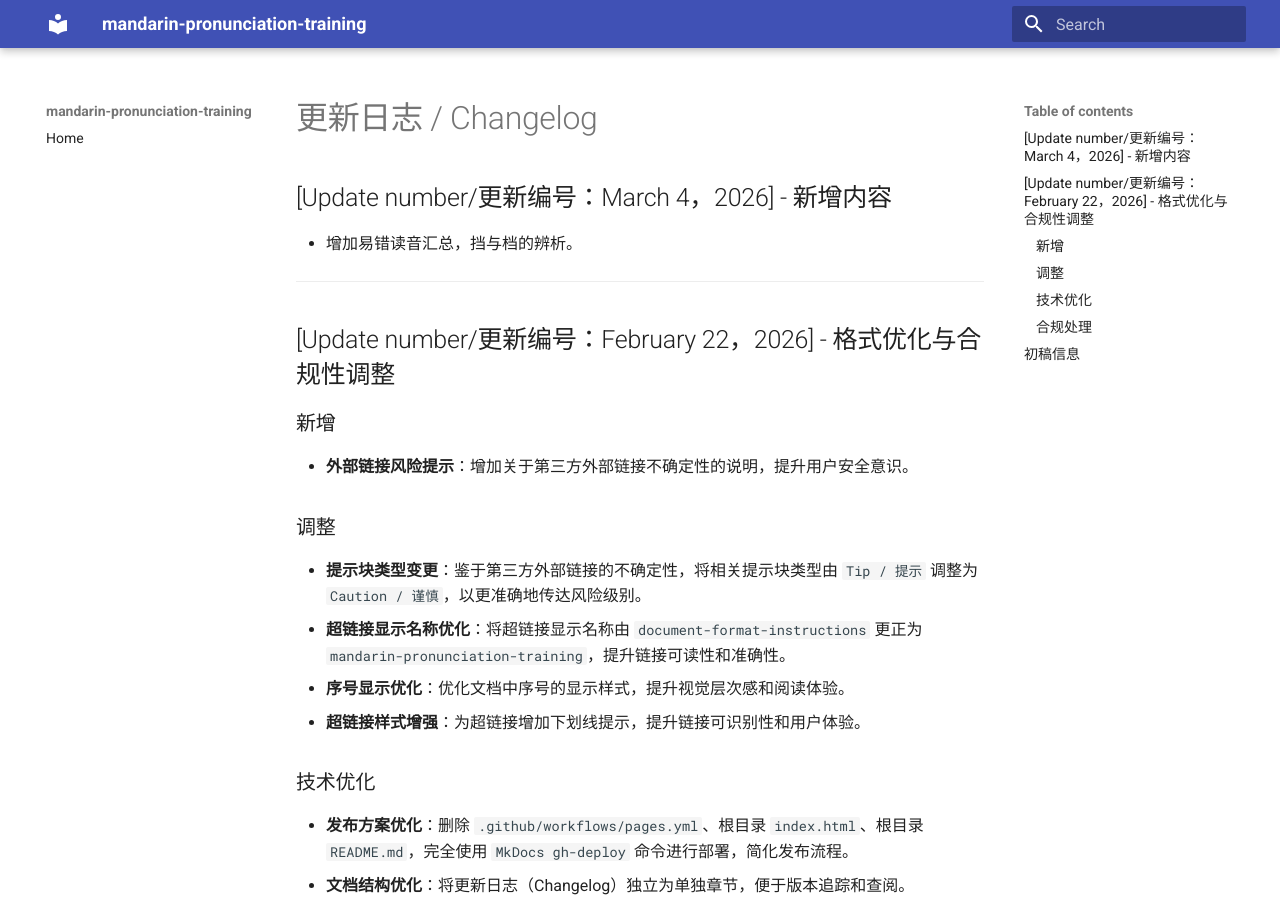
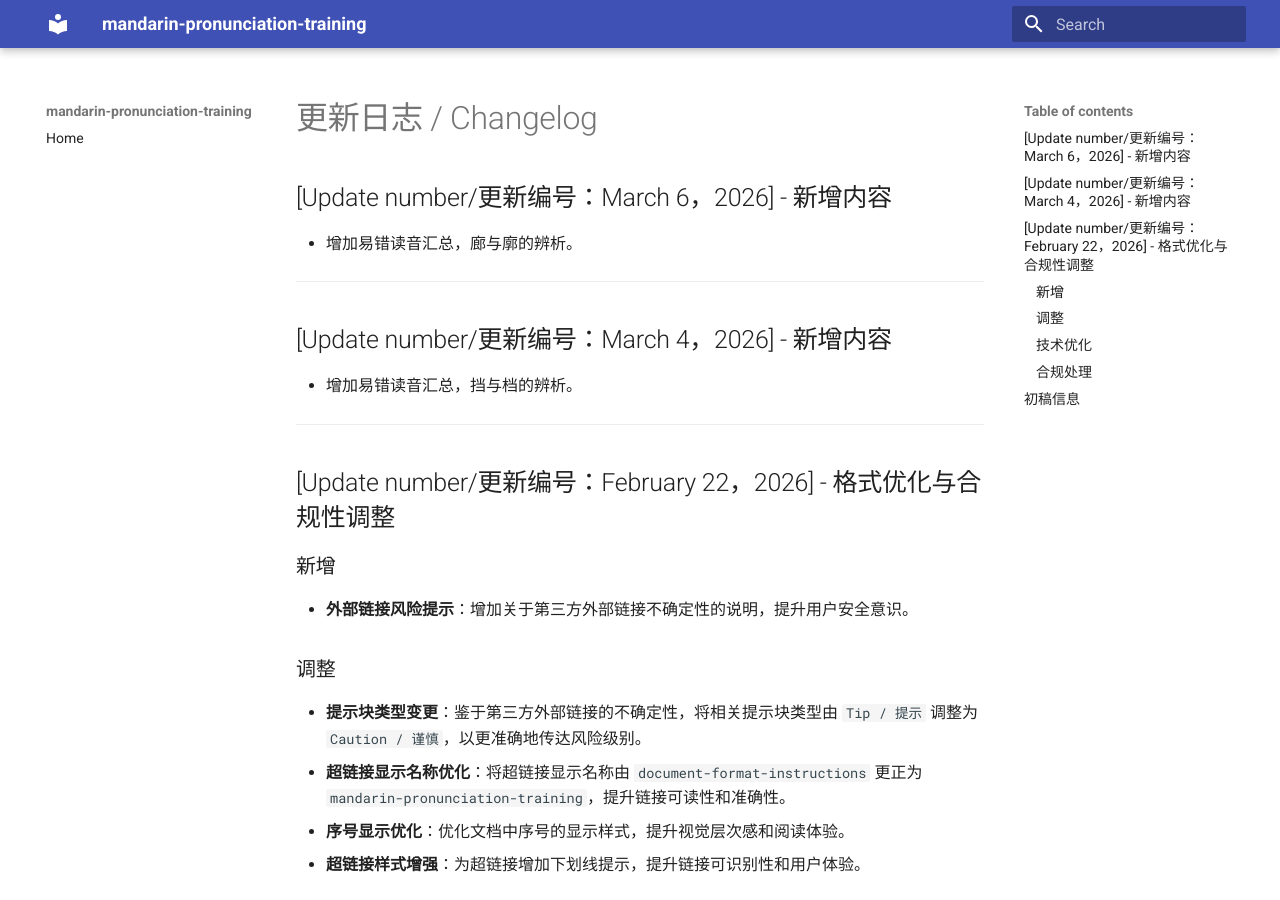
Before and after one commit to bridgezhang123/mandarin-pronunciation-training, an MkDocs documentation site: the page built from docs/changelog.md, in a window 1280 px wide and 900 px high. Built offline with MkDocs 1.6.1 and Material for MkDocs 9.7.7, drawn with Linux system fonts in a browser that asks for light colours.

Commit message:
Update number/更新编号：March 6，2026

```diff
--- a/docs/changelog.md
+++ b/docs/changelog.md
@@ -1,4 +1,10 @@
 # 更新日志 / Changelog
+
+## [Update number/更新编号：March 6，2026] - 新增内容
+
+- 增加易错读音汇总，廊与廓的辨析。
+
+---
 
 ## [Update number/更新编号：March 4，2026] - 新增内容
 
```
